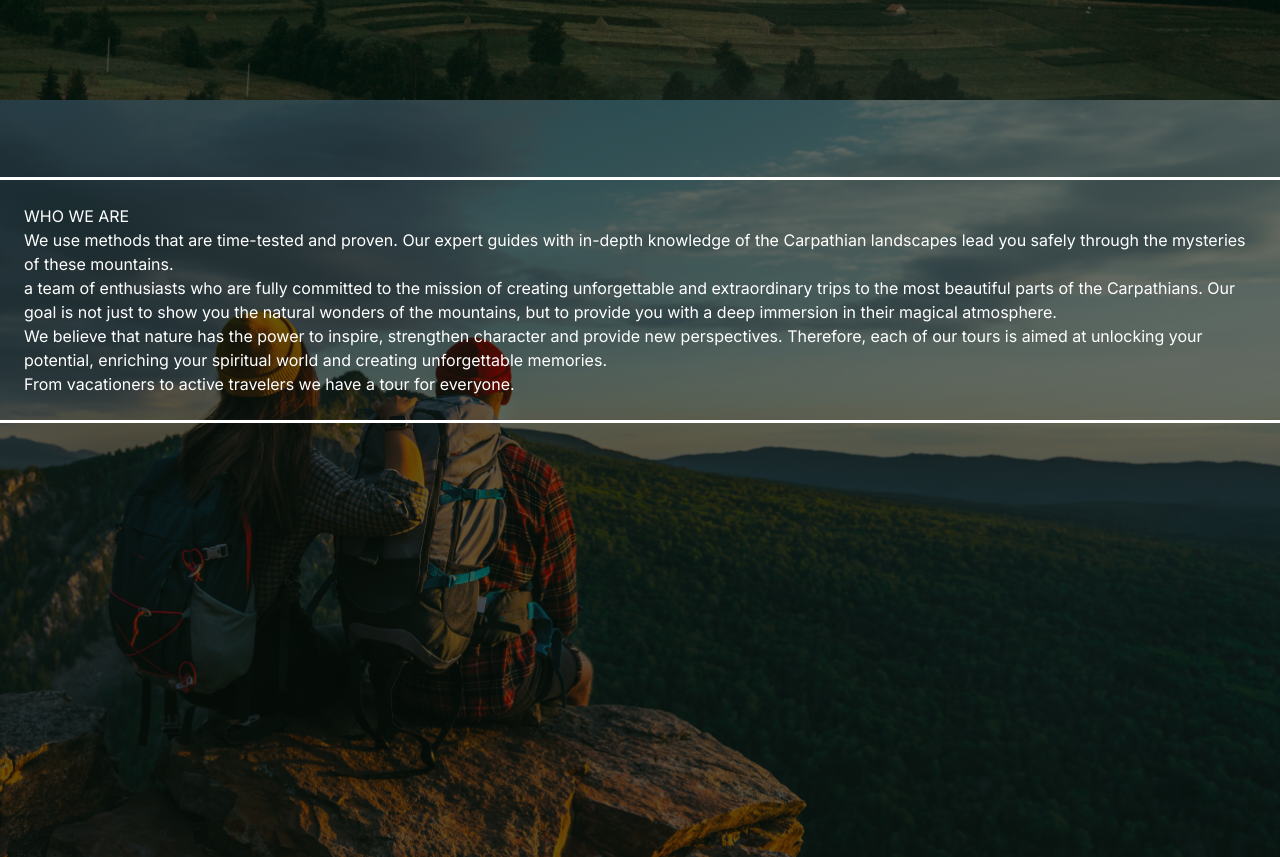
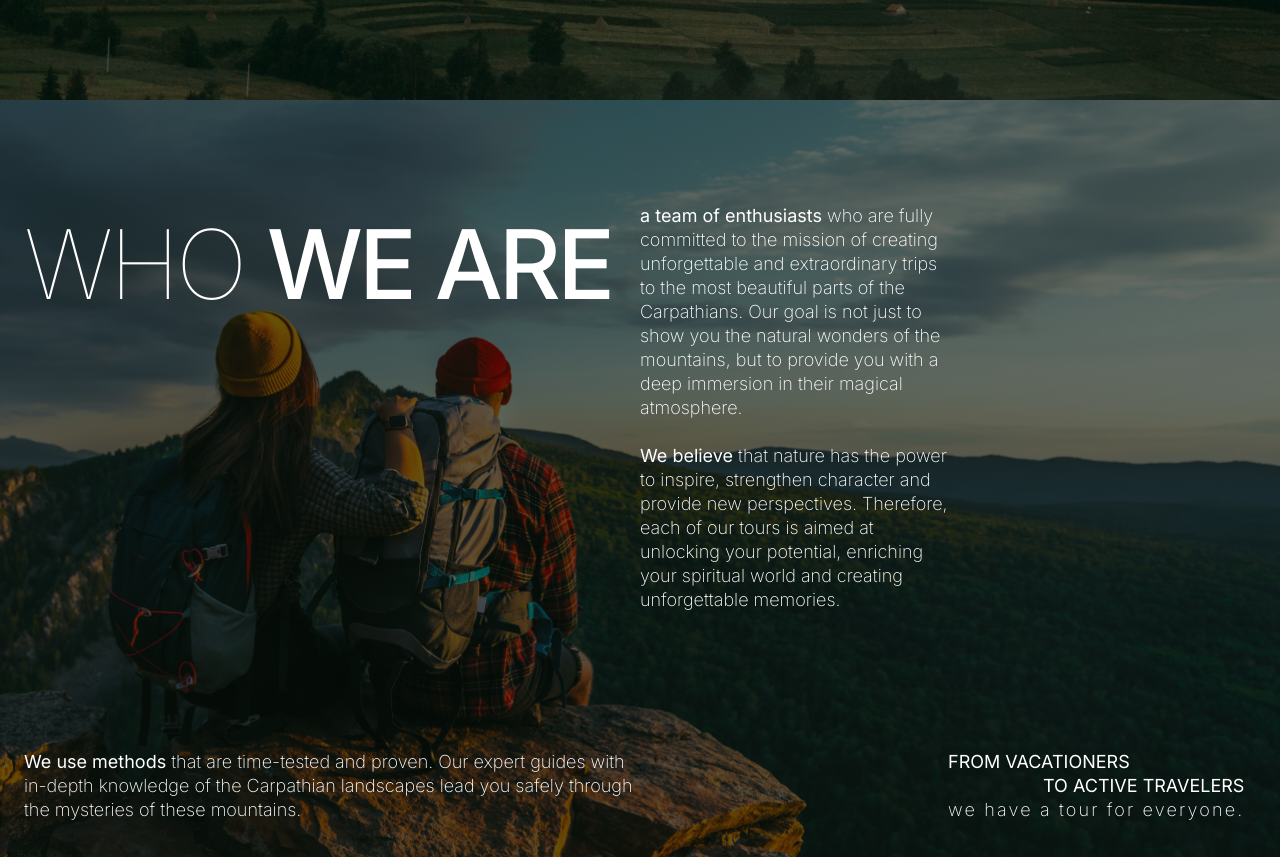
Before and after one commit to YuriyAtamanenko/CarpTravelApp, a Next.js app: page / in a window 1280 px wide. Shown: the part 663-1520 px from the top of the page. Built offline with nearby package versions, Linux system fonts and the light colour scheme.

Commit message:
add styles for About section

```diff
--- a/app/About/page.tsx
+++ b/app/About/page.tsx
@@ -1,27 +1,47 @@
 export default function About() {
   return (
     <section className="about section py-20" id="about">
-      <div className="container mx-auto max-w-7xl outline p-6">
-        <h2>WHO WE ARE</h2>
-        <p>
-          We use methods that are time-tested and proven. Our expert guides with
-          in-depth knowledge of the Carpathian landscapes lead you safely
-          through the mysteries of these mountains.
-        </p>
-        <p>
-          a team of enthusiasts who are fully committed to the mission of
-          creating unforgettable and extraordinary trips to the most beautiful
-          parts of the Carpathians. Our goal is not just to show you the natural
-          wonders of the mountains, but to provide you with a deep immersion in
-          their magical atmosphere.
-        </p>
-        <p>
-          We believe that nature has the power to inspire, strengthen character
-          and provide new perspectives. Therefore, each of our tours is aimed at
-          unlocking your potential, enriching your spiritual world and creating
-          unforgettable memories.
-        </p>
-        <p>From vacationers to active travelers we have a tour for everyone.</p>
+      <div className="flex container h-full mx-auto max-w-7xl p-6">
+        <div className="w-1/2 flex flex-col justify-between ">
+          <h2 className="text-8xl font-thin uppercase leading-tight tracking-[-3.92px]">
+            WHO <span className="font-medium">WE ARE</span>
+          </h2>
+          <p className="text-lg font-extralight leading-6">
+            <span className="font-normal">We use methods</span> that are
+            time-tested and proven. Our expert guides with in-depth knowledge of
+            the Carpathian landscapes lead you safely through the mysteries of
+            these mountains.
+          </p>
+        </div>
+        <div className="w-1/4">
+          <p className="text-lg font-extralight leading-6">
+            <span className="font-normal">a team of enthusiasts</span> who are
+            fully committed to the mission of creating unforgettable and
+            extraordinary trips to the most beautiful parts of the Carpathians.
+            Our goal is not just to show you the natural wonders of the
+            mountains, but to provide you with a deep immersion in their magical
+            atmosphere.
+          </p>
+          <p className="text-lg font-extralight mt-6 leading-6">
+            <span className="font-normal">We believe</span> that nature has the
+            power to inspire, strengthen character and provide new perspectives.
+            Therefore, each of our tours is aimed at unlocking your potential,
+            enriching your spiritual world and creating unforgettable memories.
+          </p>
+        </div>
+        <div className="w-1/4 flex content-end flex-wrap">
+          <p className="flex flex-col">
+            <span className="text-lg font-normal leading-6 uppercase">
+              From vacationers
+            </span>
+            <span className="ml-auto text-lg font-normal leading-6 uppercase">
+              to active travelers
+            </span>
+            <span className="text-lg font-extralight leading-6 tracking-[2.16px]">
+              we have a tour for everyone.
+            </span>
+          </p>
+        </div>
       </div>
     </section>
   );
```
